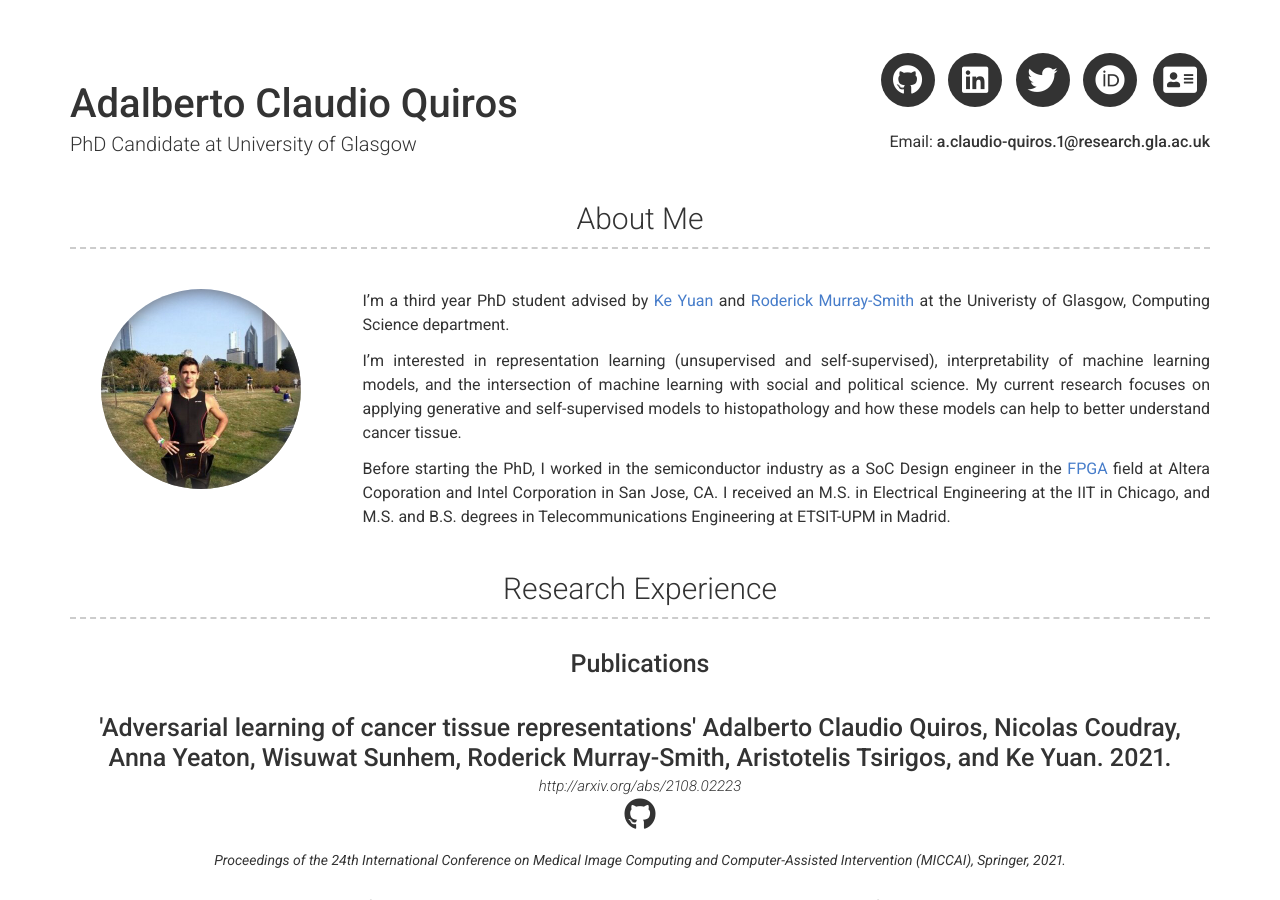
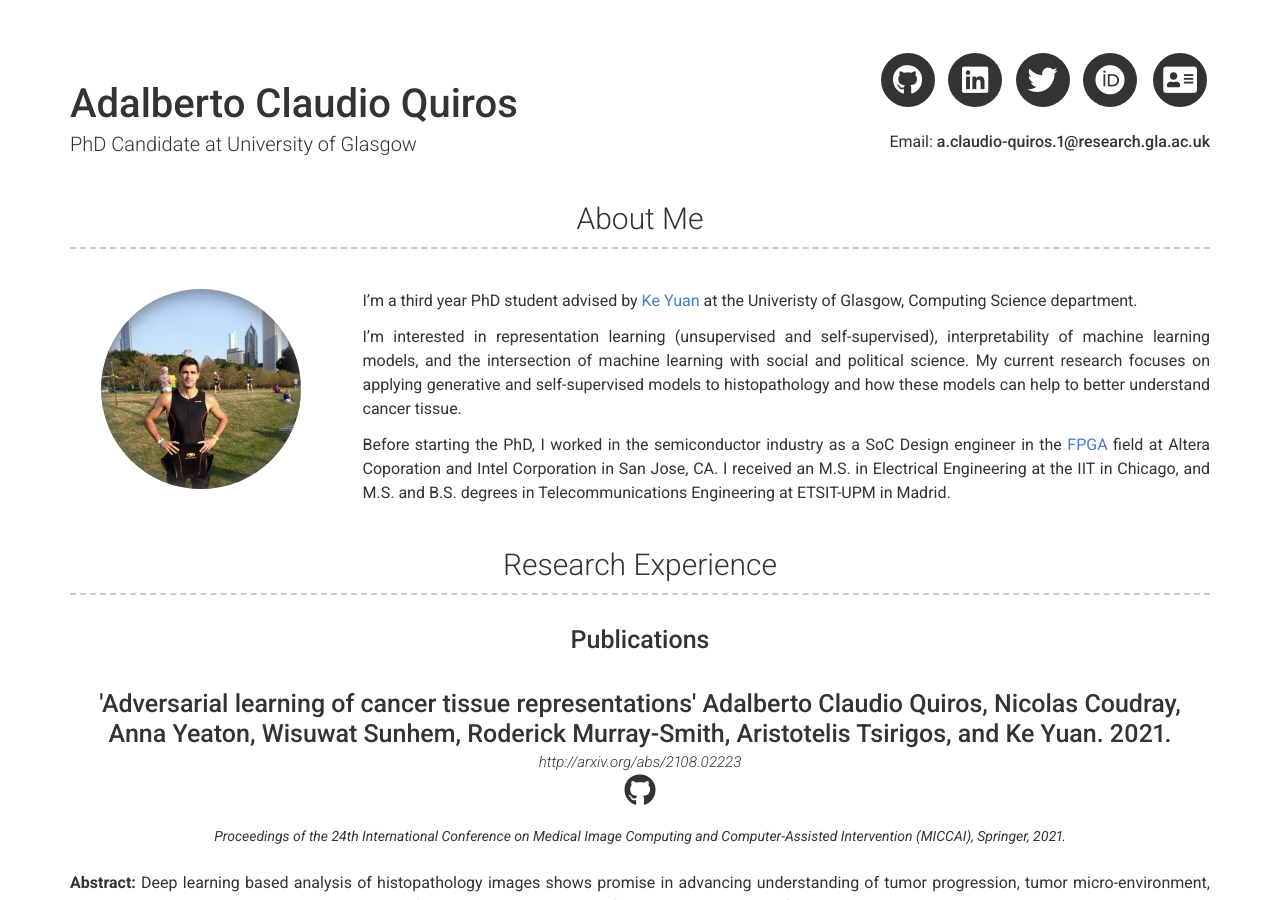
Before and after one commit to AdalbertoCq/adalbertocq.github.io, a Jekyll site: the page built from index.md, in a window 1280 px wide and 900 px high. Built offline with Jekyll 4.4.1, drawn with Linux system fonts in a browser that asks for light colours; nearby versions of some CDN libraries.

Commit message:
update website

```diff
--- a/_config.yml
+++ b/_config.yml
@@ -45,7 +45,7 @@ additional_links:
 # about_title: About Me (Use this to override about section title)
 about_profile_image: images/Adal.jpeg
 about_content: | # this will include new lines to allow paragraphs
-  I'm a third year PhD student advised by [Ke Yuan](https://scholar.google.co.uk/citations?user=PIQ_ZhUAAAAJ&hl=en) and [Roderick Murray-Smith](https://scholar.google.com/citations?user=laX7LzQAAAAJ&hl=en) at the Univeristy of Glasgow, Computing Science department.
+  I'm a third year PhD student advised by [Ke Yuan](https://scholar.google.co.uk/citations?user=PIQ_ZhUAAAAJ&hl=en) at the Univeristy of Glasgow, Computing Science department.
 
   I'm interested in representation learning (unsupervised and self-supervised), interpretability of machine learning models, and the intersection of machine learning with social and political science. My current research focuses on applying generative and self-supervised models to histopathology and how these models can help to better understand cancer tissue.
 
```
